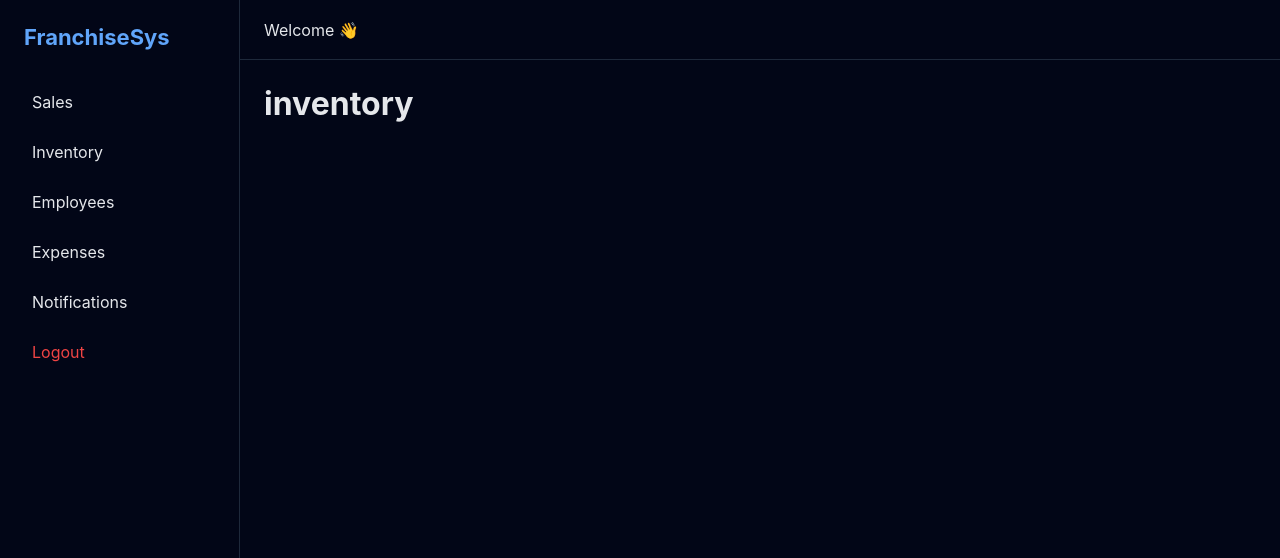
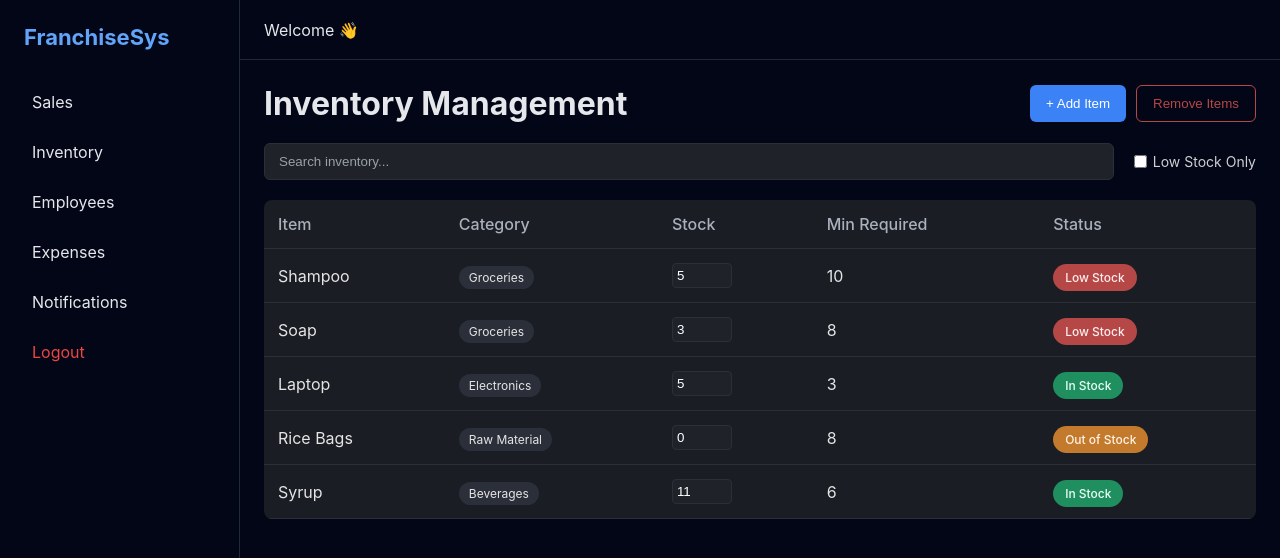
Before and after one commit to julionreny/FranchiseManagementSystem, a React (Vite) app: page /inventory in a window 1280 px wide. Shown: the top 558 px of the page. Built offline with nearby package versions, Linux system fonts and the light colour scheme.

Commit message:
Added inventory management UI with add, remove, and stock editing

```diff
--- /dev/null
+++ b/src/pages/inventory/Inventory.css
@@ -0,0 +1,165 @@
+.inventory-controls {
+  display: flex;
+  align-items: center;
+  gap: 20px;
+  margin: 20px 0;
+}
+
+.inventory-controls input[type="text"] {
+  flex: 1;
+  padding: 10px 14px;
+  border-radius: 6px;
+  border: 1px solid #2c2f36;
+  background: #1f2229;
+  color: #fff;
+}
+
+.inventory-controls input::placeholder {
+  color: #9aa0a6;
+}
+
+.checkbox {
+  display: flex;
+  align-items: center;
+  gap: 6px;
+  color: #cfcfcf;
+  font-size: 14px;
+}
+
+.inventory-table-wrapper {
+  background: #1a1d23;
+  border-radius: 8px;
+  overflow: hidden;
+}
+
+.inventory-table {
+  width: 100%;
+  border-collapse: collapse;
+}
+
+.inventory-table th,
+.inventory-table td {
+  padding: 14px;
+  text-align: left;
+  border-bottom: 1px solid #2c2f36;
+}
+
+.inventory-table th {
+  color: #aab0bc;
+  font-weight: 500;
+}
+
+.inventory-table td {
+  color: #e5e5e5;
+}
+
+.category-badge {
+  background: #2b2f3a;
+  padding: 4px 10px;
+  border-radius: 12px;
+  font-size: 12px;
+}
+
+.status {
+  padding: 6px 12px;
+  border-radius: 14px;
+  font-size: 12px;
+  font-weight: 500;
+}
+
+.status.in {
+  background: #1f8f5f;
+  color: #eafff6;
+}
+
+.status.low {
+  background: #b54747;
+  color: #ffecec;
+}
+
+.status.out {
+  background: #c47a2c;
+  color: #fff3e6;
+}
+
+.inventory-header {
+  display: flex;
+  justify-content: space-between;
+  align-items: center;
+}
+
+.primary-btn {
+  background: #3b82f6;
+  border: none;
+  padding: 10px 16px;
+  border-radius: 6px;
+  color: white;
+  cursor: pointer;
+}
+
+.danger-btn {
+  background: #b54747;
+  border: none;
+  padding: 6px 12px;
+  border-radius: 6px;
+  color: white;
+  cursor: pointer;
+}
+
+/* Modal */
+.modal-overlay {
+  position: fixed;
+  inset: 0;
+  background: rgba(0, 0, 0, 0.6);
+  display: flex;
+  justify-content: center;
+  align-items: center;
+  z-index: 1000;
+}
+
+.modal {
+  background: #1a1d23;
+  padding: 20px;
+  border-radius: 8px;
+  width: 320px;
+}
+
+.modal h2 {
+  margin-bottom: 14px;
+}
+
+.modal input {
+  width: 100%;
+  margin-bottom: 10px;
+  padding: 8px;
+  background: #1f2229;
+  border: 1px solid #2c2f36;
+  color: white;
+  border-radius: 6px;
+}
+
+.modal-actions {
+  display: flex;
+  justify-content: flex-end;
+  gap: 10px;
+}
+
+.inventory-buttons {
+  display: flex;
+  gap: 10px;
+}
+
+.danger-outline {
+  background: transparent;
+  border: 1px solid #b54747;
+  color: #b54747;
+}
+
+.stock-input {
+  width: 60px;
+  padding: 4px;
+  background: #1f2229;
+  border: 1px solid #2c2f36;
+  color: white;
+  border-radius: 4px;
+}
--- a/src/pages/inventory/Inventory.jsx
+++ b/src/pages/inventory/Inventory.jsx
@@ -1,18 +1,241 @@
+import { useState } from "react";
 import Navbar from "../../components/dashboard/Navbar";
 import Sidebar from "../../components/dashboard/Sidebar";
+import "./Inventory.css";
 
-export default function Inventory()
-{
-    return(
-         <div className="dashboard-container">
-      <Sidebar/>
+export default function Inventory() {
+  const [search, setSearch] = useState("");
+  const [lowStockOnly, setLowStockOnly] = useState(false);
+  const [showAddModal, setShowAddModal] = useState(false);
+  const [removeMode, setRemoveMode] = useState(false);
+  const [selectedItems, setSelectedItems] = useState([]);
+
+  const [inventory, setInventory] = useState([
+    { id: 1, name: "Shampoo", category: "Groceries", stock: 5, min: 10 },
+    { id: 2, name: "Soap", category: "Groceries", stock: 3, min: 8 },
+    { id: 3, name: "Laptop", category: "Electronics", stock: 5, min: 3 },
+    { id: 4, name: "Rice Bags", category: "Raw Material", stock: 0, min: 8 },
+    { id: 5, name: "Syrup", category: "Beverages", stock: 11, min: 6 }
+  ]);
+
+  const [newItem, setNewItem] = useState({
+    name: "",
+    category: "",
+    stock: "",
+    min: ""
+  });
+
+  const getStatus = (stock, min) => {
+    if (stock === 0) return "out";
+    if (stock < min) return "low";
+    return "in";
+  };
+
+  const filteredInventory = inventory.filter(item => {
+    const matchesSearch =
+      item.name.toLowerCase().includes(search.toLowerCase()) ||
+      item.category.toLowerCase().includes(search.toLowerCase());
+
+    const isLowStock = item.stock < item.min;
+    return lowStockOnly ? matchesSearch && isLowStock : matchesSearch;
+  });
+
+  const handleAddItem = () => {
+    if (!newItem.name || !newItem.category) return;
+
+    setInventory([
+      ...inventory,
+      {
+        id: Date.now(),
+        name: newItem.name,
+        category: newItem.category,
+        stock: Number(newItem.stock),
+        min: Number(newItem.min)
+      }
+    ]);
+
+    setNewItem({ name: "", category: "", stock: "", min: "" });
+    setShowAddModal(false);
+  };
+
+  const toggleSelect = (id) => {
+    setSelectedItems(prev =>
+      prev.includes(id) ? prev.filter(i => i !== id) : [...prev, id]
+    );
+  };
+
+  const confirmRemove = () => {
+    setInventory(inventory.filter(item => !selectedItems.includes(item.id)));
+    setSelectedItems([]);
+    setRemoveMode(false);
+  };
+
+  const updateStock = (id, value) => {
+    setInventory(
+      inventory.map(item =>
+        item.id === id ? { ...item, stock: Number(value) } : item
+      )
+    );
+  };
+
+  return (
+    <div className="dashboard-container">
+      <Sidebar />
       <div className="dashboard-main">
-        <Navbar/>
+        <Navbar />
+
         <div className="dashboard-content">
-          <h1>inventory</h1>
+          <div className="inventory-header">
+            <h1>Inventory Management</h1>
+
+            <div className="inventory-buttons">
+              <button className="primary-btn" onClick={() => setShowAddModal(true)}>
+                + Add Item
+              </button>
+
+              <button
+                className="primary-btn danger-outline"
+                onClick={() => setRemoveMode(!removeMode)}
+              >
+                Remove Items
+              </button>
+
+              {removeMode && (
+                <button className="danger-btn" onClick={confirmRemove}>
+                  Confirm Remove
+                </button>
+              )}
+            </div>
+          </div>
+
+          <div className="inventory-controls">
+            <input
+              type="text"
+              placeholder="Search inventory..."
+              value={search}
+              onChange={(e) => setSearch(e.target.value)}
+            />
+
+            <label className="checkbox">
+              <input
+                type="checkbox"
+                checked={lowStockOnly}
+                onChange={() => setLowStockOnly(!lowStockOnly)}
+              />
+              Low Stock Only
+            </label>
+          </div>
+
+          <div className="inventory-table-wrapper">
+            <table className="inventory-table">
+              <thead>
+                <tr>
+                  {removeMode && <th></th>}
+                  <th>Item</th>
+                  <th>Category</th>
+                  <th>Stock</th>
+                  <th>Min Required</th>
+                  <th>Status</th>
+                </tr>
+              </thead>
+
+              <tbody>
+                {filteredInventory.map(item => {
+                  const status = getStatus(item.stock, item.min);
+
+                  return (
+                    <tr key={item.id}>
+                      {removeMode && (
+                        <td>
+                          <input
+                            type="checkbox"
+                            checked={selectedItems.includes(item.id)}
+                            onChange={() => toggleSelect(item.id)}
+                          />
+                        </td>
+                      )}
+                      <td>{item.name}</td>
+                      <td>
+                        <span className="category-badge">{item.category}</span>
+                      </td>
+                      <td>
+                        <input
+                          type="number"
+                          className="stock-input"
+                          value={item.stock}
+                          onChange={(e) =>
+                            updateStock(item.id, e.target.value)
+                          }
+                        />
+                      </td>
+                      <td>{item.min}</td>
+                      <td>
+                        <span className={`status ${status}`}>
+                          {status === "in"
+                            ? "In Stock"
+                            : status === "low"
+                            ? "Low Stock"
+                            : "Out of Stock"}
+                        </span>
+                      </td>
+                    </tr>
+                  );
+                })}
+              </tbody>
+            </table>
+          </div>
         </div>
       </div>
+
+      {/* Add Item Modal */}
+      {showAddModal && (
+        <div className="modal-overlay">
+          <div className="modal">
+            <h2>Add Inventory Item</h2>
+
+            <input
+              placeholder="Item Name"
+              value={newItem.name}
+              onChange={(e) =>
+                setNewItem({ ...newItem, name: e.target.value })
+              }
+            />
+
+            <input
+              placeholder="Category"
+              value={newItem.category}
+              onChange={(e) =>
+                setNewItem({ ...newItem, category: e.target.value })
+              }
+            />
+
+            <input
+              type="number"
+              placeholder="Stock Quantity"
+              value={newItem.stock}
+              onChange={(e) =>
+                setNewItem({ ...newItem, stock: e.target.value })
+              }
+            />
+
+            <input
+              type="number"
+              placeholder="Minimum Required"
+              value={newItem.min}
+              onChange={(e) =>
+                setNewItem({ ...newItem, min: e.target.value })
+              }
+            />
+
+            <div className="modal-actions">
+              <button onClick={() => setShowAddModal(false)}>Cancel</button>
+              <button className="primary-btn" onClick={handleAddItem}>
+                Add
+              </button>
+            </div>
+          </div>
+        </div>
+      )}
     </div>
-    )
-
+  );
 }
```
